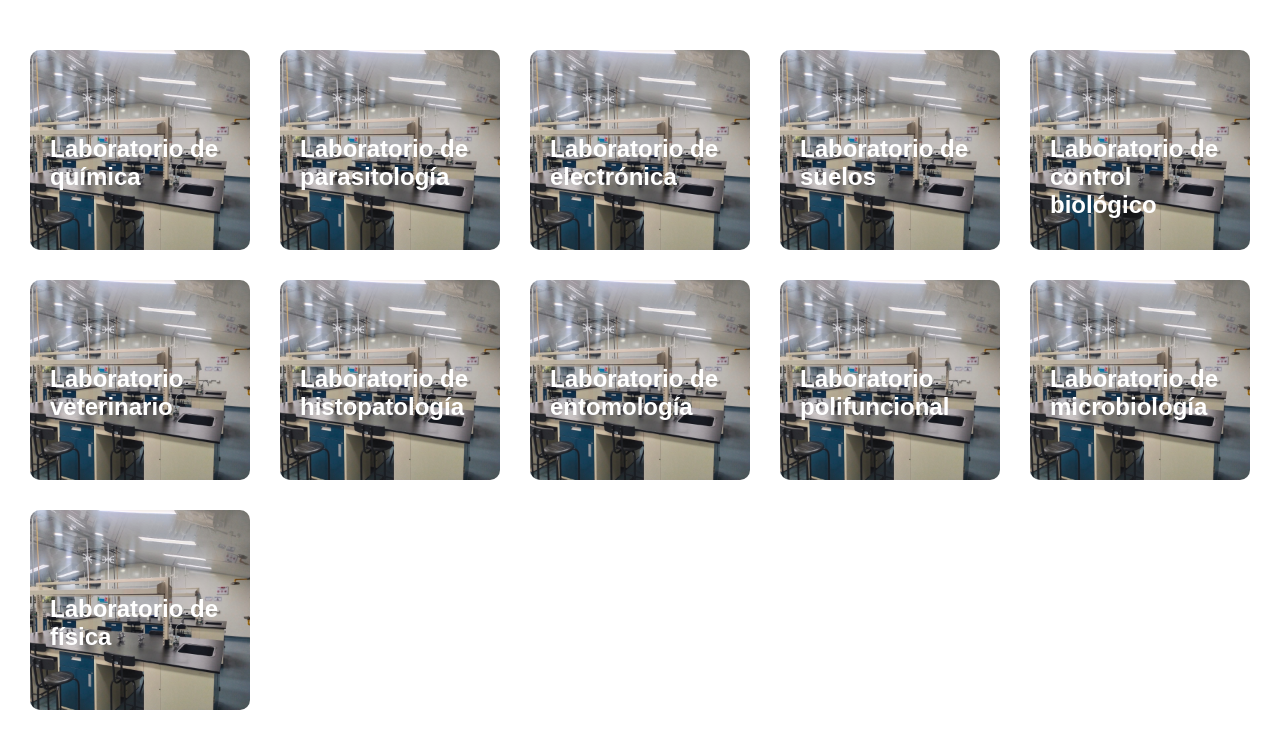
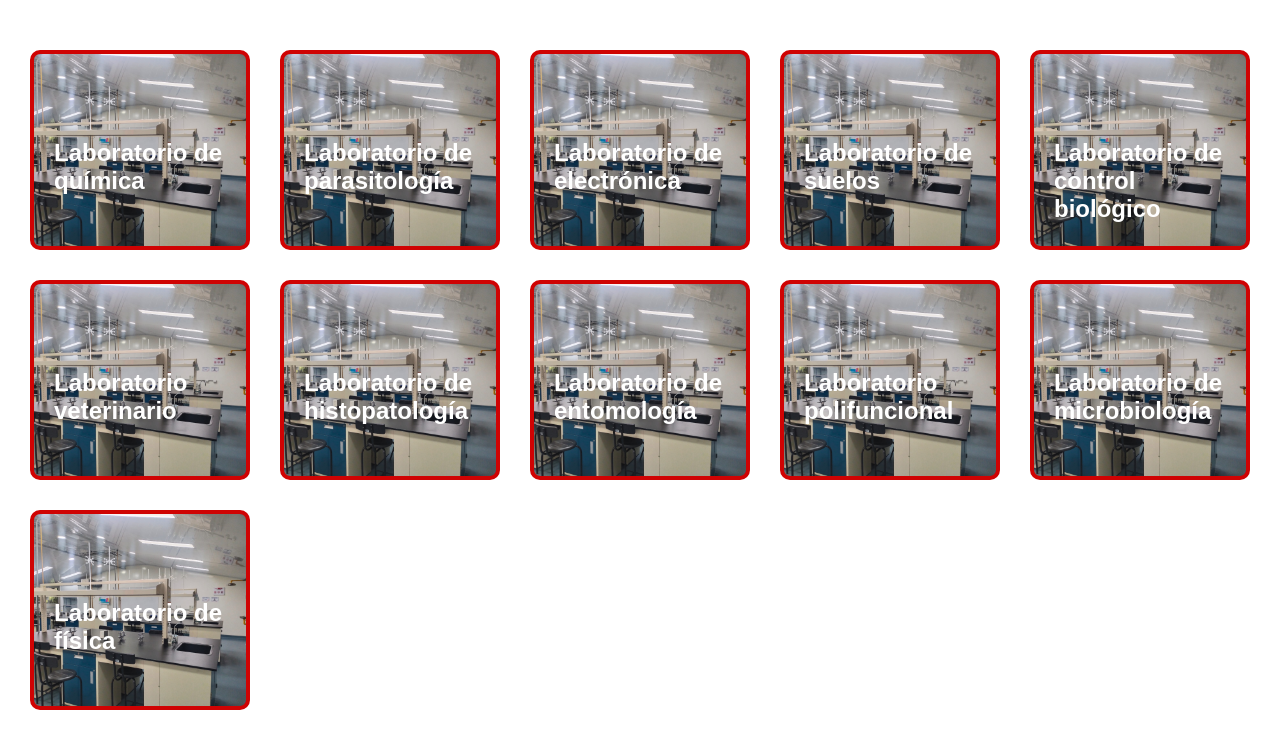
Before and after one commit to javigato2236/labs-unillanos, a Flask app: page / in a window 1280 px wide. Shown: the part 80-820 px from the top of the page. Run offline with Flask 3, Linux system fonts and the light colour scheme.

Commit message:
mejorando bordes de ventanas de inicio de sesion labs

```diff
--- a/src/static/css/estilo.css
+++ b/src/static/css/estilo.css
@@ -47,6 +47,7 @@ header img{
 
 
 .inicios{
+    border:4px solid rgb(207, 3, 3);
     border-radius: 10px;
     min-height: 200px;
     font-weight: bold;
```
